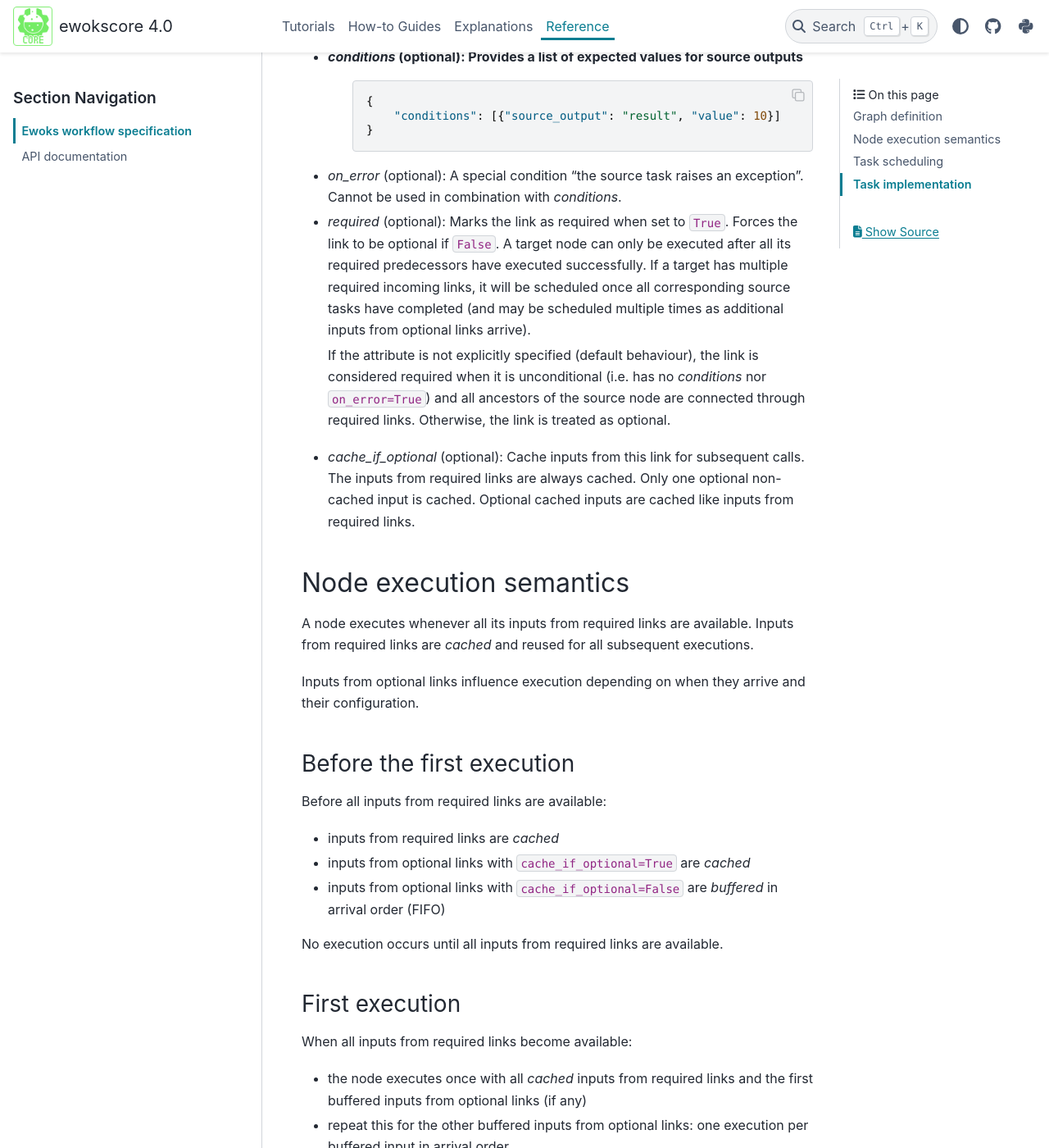
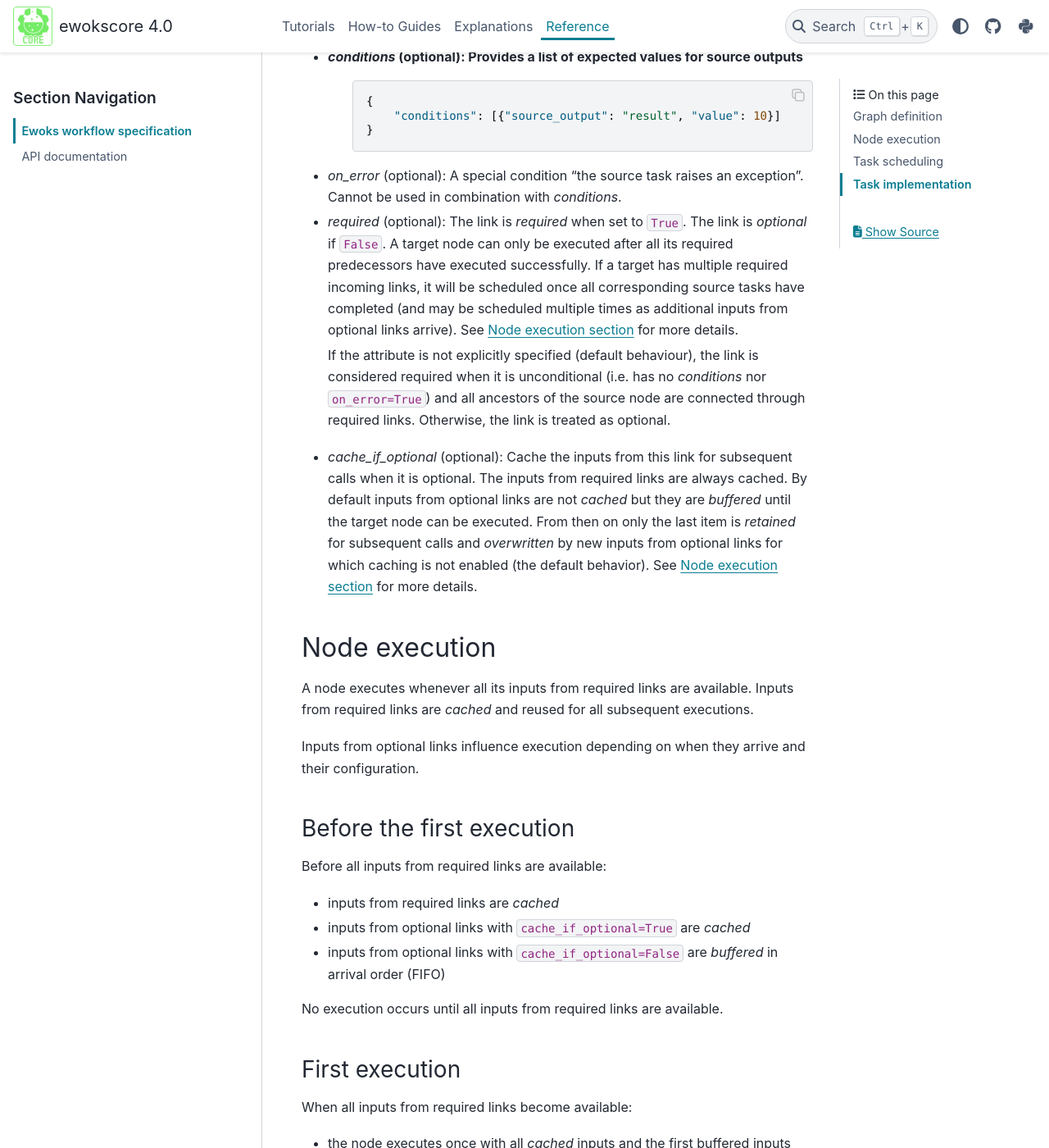
Before and after one commit to ewoks-kit/ewokscore, a Sphinx documentation site: the page built from doc/reference/specs.rst, in a window 1280 px wide and 1400 px high, scrolled down 4742 px. Shown: the whole window at 82% size. Built offline with Sphinx 7.4.7 and the PyData theme 0.15.4, drawn with Linux system fonts in a browser that asks for light colours; pages that are not in the unit, such as notebooks, are missing from menus; some of the changed text lies outside the part shown.

Commit message:
improve the two link attributes that affect node execution

```diff
--- a/doc/reference/specs.rst
+++ b/doc/reference/specs.rst
@@ -170,20 +170,25 @@ Link attributes
             "conditions": [{"source_output": "result", "value": 10}]
         }
 * *on_error* (optional): A special condition "the source task raises an exception". Cannot be used in combination with *conditions*.
-* *required* (optional): Marks the link as required when set to ``True``. Forces the link to be optional if ``False``.
+* *required* (optional): The link is *required* when set to ``True``. The link is *optional* if ``False``.
   A target node can only be executed after all its required predecessors have executed successfully.
   If a target has multiple required incoming links, it will be scheduled once all corresponding source
   tasks have completed (and may be scheduled multiple times as additional inputs from optional links arrive).
+  See :ref:`Node execution section <node-execution>` for more details.
 
   If the attribute is not explicitly specified (default behaviour), the link is considered required when
   it is unconditional (i.e. has no *conditions* nor ``on_error=True``) and all ancestors of the source
   node are connected through required links. Otherwise, the link is treated as optional.
-* *cache_if_optional* (optional): Cache inputs from this link for subsequent calls. The inputs from required
-  links are always cached. Only one optional non-cached input is cached. Optional cached inputs are cached
-  like inputs from required links.
+* *cache_if_optional* (optional): Cache the inputs from this link for subsequent calls when it is optional.
+  The inputs from required links are always cached. By default inputs from optional links are not *cached*
+  but they are *buffered* until the target node can be executed. From then on only the last item is *retained*
+  for subsequent calls and *overwritten* by new inputs from optional links for which caching is not enabled
+  (the default behavior). See :ref:`Node execution section <node-execution>` for more details.
 
-Node execution semantics
-------------------------
+.. _node-execution:
+
+Node execution
+--------------
 
 A node executes whenever all its inputs from required links are available. Inputs from required links are
 *cached* and reused for all subsequent executions.
@@ -205,7 +210,7 @@ First execution
 ^^^^^^^^^^^^^^^
 When all inputs from required links become available:
 
-- the node executes once with all *cached* inputs from required links and the first buffered inputs from optional links (if any)
+- the node executes once with all *cached* inputs and the first buffered inputs from optional links (if any)
 - repeat this for the other buffered inputs from optional links: one execution per buffered input in arrival order
 - after all buffered inputs are processed:
 
@@ -233,7 +238,7 @@ Inputs from optional links with ``cache_if_optional=False``:
 - only one such input is retained at any time
 - each new input replaces the previously retained one
 - each arrival triggers exactly one execution with:
-  - all cached inputs from required links, and
+  - all cached inputs, and
   - the newly arrived optional input
 
 Summary
```
